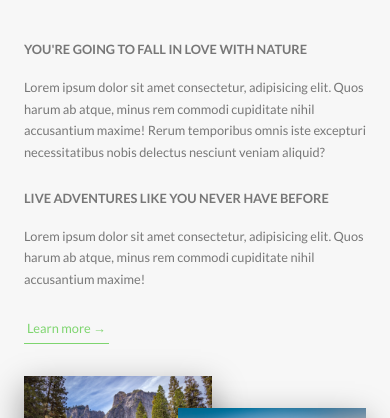
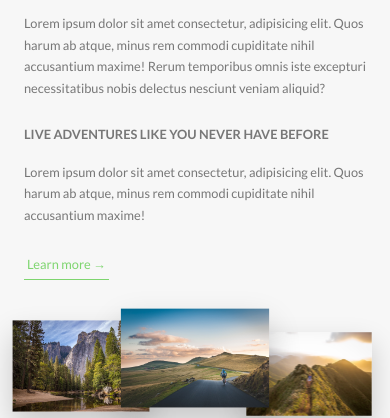
Before and after one commit to cjroberts2013/advanced-css-natours, a website: page index.html in a window 390 px wide. Shown: the part 926-1344 px from the top of the page. Drawn offline with Linux system fonts and the light colour scheme.

Commit message:
More added to media query

```diff
--- a/sass/base/_utilities.scss
+++ b/sass/base/_utilities.scss
@@ -6,9 +6,16 @@
 }
 .u_margin-bottom-medium {
   margin-bottom: 4rem !important;
+  @include respond(tab-port) {
+    margin-bottom: 3rem !important;
+  }
 }
 .u-margin-bottom-big {
   margin-bottom: 8rem !important;
+
+  @include respond(tab-port) {
+    margin-bottom: 5rem !important;
+  }
 }
 .u-margin-top {
   margin-bottom: 8rem !important;
--- a/sass/components/_composition.scss
+++ b/sass/components/_composition.scss
@@ -9,17 +9,38 @@
     transition: all 0.2s;
     outline-offset: 2rem;
 
+    @include respond(tab-port) {
+      float: left;
+      position: relative;
+      width: 33.333333%;
+      box-shadow: 0 1.5rem 3rem rgba($color-black, 0.2);
+    }
+
     &--p1 {
       left: 0;
       top: -2rem;
+      @include respond(tab-port) {
+        top: 0;
+        transform: scale(1.2);
+      }
     }
     &--p2 {
       right: 0;
       top: 2rem;
+      @include respond(tab-port) {
+        top: -1rem;
+        transform: scale(1.3);
+        z-index: 100;
+      }
     }
     &--p3 {
       left: 20%;
       top: 10rem;
+      @include respond(tab-port) {
+        top: 1rem;
+        left: 0;
+        transform: scale(1.1);
+      }
     }
 
     &:hover {
--- a/sass/components/_feature-box.scss
+++ b/sass/components/_feature-box.scss
@@ -6,6 +6,10 @@
   border-radius: 3px;
   box-shadow: 0 1.5rem 4rem rgba($color-black, 0.15);
   transition: transform 0.3s;
+
+  @include respond(tab-port) {
+    padding: 2rem;
+  }
 
   &__icon {
     font-size: 6rem;
@@ -18,6 +22,9 @@
     );
     -webkit-background-clip: text;
     color: transparent;
+    @include respond(tab-port) {
+      margin-bottom: 0;
+    }
   }
 
   &:hover {
--- a/sass/layouts/_footer.scss
+++ b/sass/layouts/_footer.scss
@@ -11,6 +11,10 @@
   &__logo-box {
     text-align: center;
     margin-bottom: 8rem;
+
+    @include respond(tab-port) {
+      margin-bottom: 6rem;
+    }
   }
 
   &__logo {
--- a/sass/pages/_home.scss
+++ b/sass/pages/_home.scss
@@ -2,6 +2,10 @@
   background-color: $color-grey-light-1;
   padding: 25rem 0;
   margin-top: -20vh;
+
+  @include respond(tab-port) {
+    padding: 20rem 0;
+  }
 }
 
 .section-features {
@@ -20,16 +24,28 @@
   & > * {
     transform: skewY(7deg);
   }
+
+  @include respond(tab-port) {
+    padding: 10rem 0;
+  }
 }
 .section-tours {
   background-color: $color-grey-light-1;
-  padding: 25rem 0 5rem 0;
+  padding: 25rem 0 15rem 0;
   margin-top: -10rem;
+
+  @include respond(tab-port) {
+    padding: 20rem 0 10rem 0;
+  }
 }
 
 .section-stories {
   position: relative;
   padding: 15rem 0;
+
+  @include respond(tab-port) {
+    padding: 10rem 0;
+  }
 }
 
 .section-book {
```
Also changed, not shown: css/style.css.
